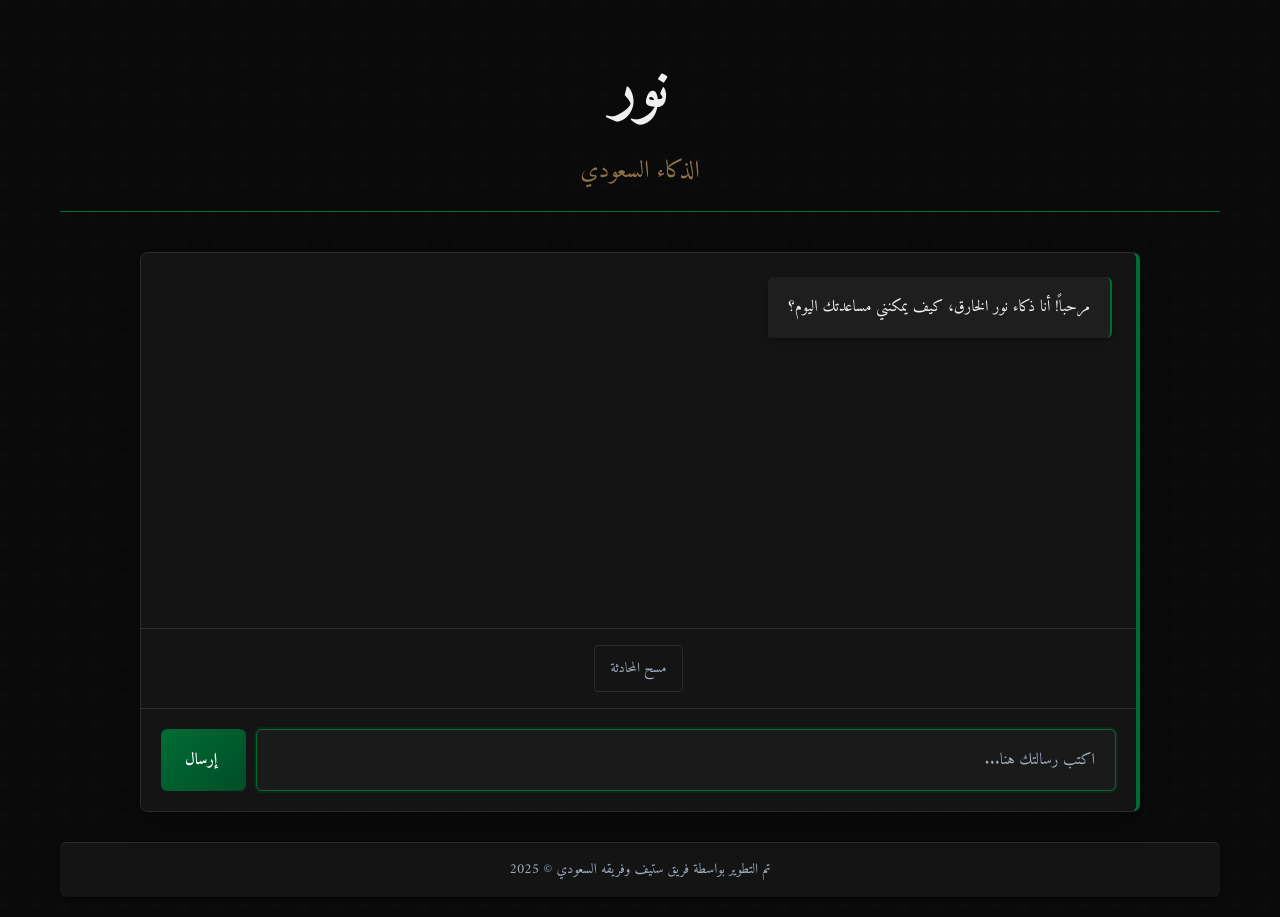
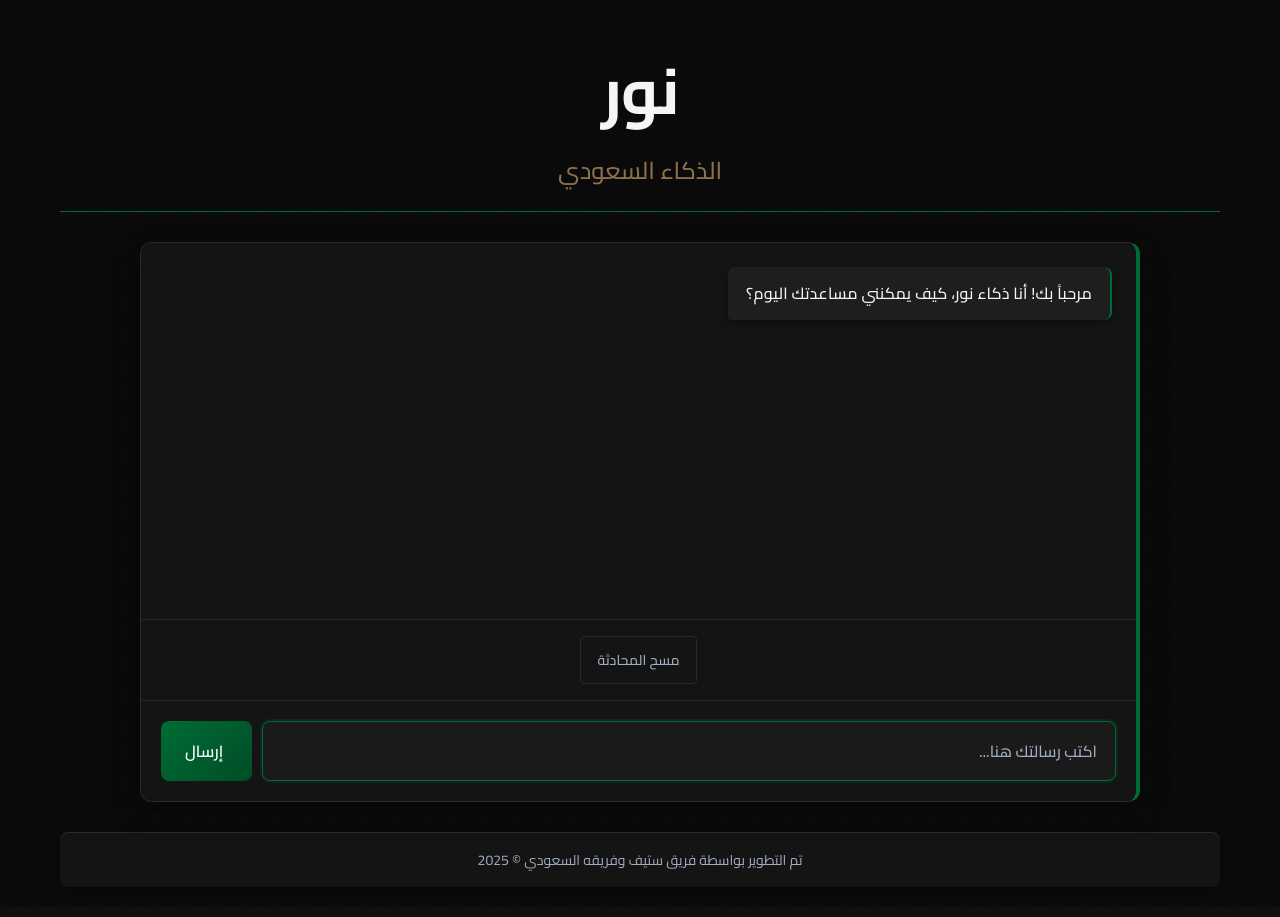
Before and after one commit to Abdualzizsm/noor, a Flask app: page / in a window 1280 px wide. After the commit the page ends 871 px from the top, so only its background shows below. Run offline with Flask 3, Linux system fonts and the light colour scheme.

Commit message:
تحسين وضوح الخط واستخدام خط Cairo المشابه لخط الآيفون

```diff
--- a/static/css/style.css
+++ b/static/css/style.css
@@ -4,15 +4,15 @@
     --dark-card: #1e1e1e;
     --dark-accent: #006c35;  /* اللون الأخضر السعودي */
     --dark-accent-secondary: #8d714a; /* لون ذهبي ترابي */
-    --dark-text: #f0f0f0;
+    --dark-text: #f5f5f5;
     --dark-text-secondary: #a0aec0;
     --dark-border: #2a2a2a;
     --dark-input: #1a1a1a;
     --dark-shadow: rgba(0, 0, 0, 0.3);
     --gradient-saudi: linear-gradient(135deg, #006c35, #004d26);
     --gradient-gold: linear-gradient(135deg, #8d714a, #c0a080);
-    --border-radius-lg: 8px;
-    --border-radius-md: 6px;
+    --border-radius-lg: 12px;
+    --border-radius-md: 8px;
     --border-radius-sm: 4px;
     --transition: all 0.3s ease;
 }
@@ -24,7 +24,7 @@
 }
 
 body {
-    font-family: 'Amiri', 'Tajawal', serif;
+    font-family: 'Cairo', 'Amiri', 'Tajawal', sans-serif;
     background-color: var(--dark-bg);
     color: var(--dark-text);
     direction: rtl;
@@ -45,7 +45,7 @@ body {
 
 header {
     text-align: center;
-    margin-bottom: 40px;
+    margin-bottom: 30px;
     padding-top: 20px;
     border-bottom: 1px solid var(--dark-accent);
     padding-bottom: 20px;
@@ -57,16 +57,16 @@ header {
     color: var(--dark-text);
     display: inline-block;
     font-weight: 700;
-    font-family: 'Amiri', serif;
+    font-family: 'Cairo', serif;
     letter-spacing: -1px;
     margin-bottom: 10px;
 }
 
 .subtitle {
-    font-family: 'Amiri', serif;
+    font-family: 'Cairo', serif;
     color: var(--dark-accent-secondary);
     font-size: 1.5rem;
-    font-weight: 400;
+    font-weight: 500;
 }
 
 main {
@@ -130,27 +130,29 @@ main {
 
 .message-content {
     max-width: 85%;
-    padding: 16px 20px;
+    padding: 14px 18px;
     border-radius: var(--border-radius-md);
     position: relative;
     display: flex;
     align-items: flex-start;
     box-shadow: 0 3px 8px var(--dark-shadow);
     font-size: 16px;
-    font-family: 'Amiri', serif;
-    line-height: 1.8;
+    font-family: 'Cairo', sans-serif;
+    line-height: 1.6;
+    font-weight: 500;
+    letter-spacing: 0.2px;
 }
 
 .message.user .message-content {
     background: var(--gradient-saudi);
     color: white;
-    border-bottom-right-radius: 0;
+    border-bottom-right-radius: 4px;
 }
 
 .message.bot .message-content {
     background-color: var(--dark-card);
     color: var(--dark-text);
-    border-bottom-left-radius: 0;
+    border-bottom-left-radius: 4px;
     border-right: 2px solid var(--dark-accent);
 }
 
@@ -160,7 +162,7 @@ main {
 
 .message-content p {
     margin: 0;
-    line-height: 1.8;
+    line-height: 1.6;
 }
 
 .message-content p:not(:last-child) {
@@ -181,16 +183,17 @@ main {
 
 #user-input {
     flex: 1;
-    padding: 16px 20px;
+    padding: 14px 18px;
     border: 1px solid var(--dark-border);
     border-radius: var(--border-radius-md);
     font-size: 16px;
     outline: none;
     transition: var(--transition);
-    font-family: 'Amiri', serif;
+    font-family: 'Cairo', sans-serif;
     background-color: var(--dark-input);
     color: var(--dark-text);
     box-shadow: 0 2px 5px var(--dark-shadow);
+    font-weight: 500;
 }
 
 #user-input:focus {
@@ -200,7 +203,7 @@ main {
 
 #user-input::placeholder {
     color: var(--dark-text-secondary);
-    font-family: 'Amiri', serif;
+    font-family: 'Cairo', sans-serif;
 }
 
 #send-button {
@@ -210,7 +213,7 @@ main {
     border-radius: var(--border-radius-md);
     padding: 0 24px;
     cursor: pointer;
-    font-family: 'Amiri', serif;
+    font-family: 'Cairo', sans-serif;
     font-weight: 600;
     font-size: 16px;
     transition: var(--transition);
@@ -272,7 +275,7 @@ main {
     padding: 10px 16px;
     margin: 16px auto;
     cursor: pointer;
-    font-family: 'Amiri', serif;
+    font-family: 'Cairo', sans-serif;
     font-size: 14px;
     font-weight: 500;
     transition: var(--transition);
@@ -299,7 +302,21 @@ footer {
     border-radius: var(--border-radius-md);
     box-shadow: 0 2px 5px var(--dark-shadow);
     border-top: 1px solid var(--dark-border);
-    font-family: 'Amiri', serif;
+    font-family: 'Cairo', sans-serif;
+}
+
+/* تحسينات للتمرير السلس */
+.chat-messages::-webkit-scrollbar {
+    width: 6px;
+}
+
+.chat-messages::-webkit-scrollbar-track {
+    background: var(--dark-container);
+}
+
+.chat-messages::-webkit-scrollbar-thumb {
+    background-color: var(--dark-border);
+    border-radius: 20px;
 }
 
 /* التوافق مع الأجهزة المحمولة */
--- a/templates/index.html
+++ b/templates/index.html
@@ -3,7 +3,7 @@
 <head>
     <meta charset="UTF-8">
     <meta name="viewport" content="width=device-width, initial-scale=1.0, maximum-scale=1.0, user-scalable=no">
-    <meta name="theme-color" content="#0f0f0f">
+    <meta name="theme-color" content="#0a0a0a">
     <meta name="apple-mobile-web-app-capable" content="yes">
     <meta name="apple-mobile-web-app-status-bar-style" content="black-translucent">
     <title>نور (Noor)</title>
@@ -11,6 +11,7 @@
     <link rel="preconnect" href="https://fonts.gstatic.com" crossorigin>
     <link href="https://fonts.googleapis.com/css2?family=Tajawal:wght@400;500;700&display=swap" rel="stylesheet">
     <link href="https://fonts.googleapis.com/css2?family=Amiri:wght@400;700&display=swap" rel="stylesheet">
+    <link href="https://fonts.googleapis.com/css2?family=Cairo:wght@400;500;600;700&display=swap" rel="stylesheet">
     <link rel="stylesheet" href="https://cdnjs.cloudflare.com/ajax/libs/font-awesome/6.4.0/css/all.min.css">
     <link rel="stylesheet" href="{{ url_for('static', filename='css/style.css') }}">
     <link rel="icon" href="{{ url_for('static', filename='favicon.ico') }}" type="image/x-icon">
@@ -31,7 +32,7 @@
                 <div class="chat-messages" id="chat-messages">
                     <div class="message bot">
                         <div class="message-content">
-                            <p>مرحباً! أنا ذكاء نور الخارق، كيف يمكنني مساعدتك اليوم؟</p>
+                            <p>مرحباً بك! أنا ذكاء نور، كيف يمكنني مساعدتك اليوم؟</p>
                         </div>
                     </div>
                 </div>
```
